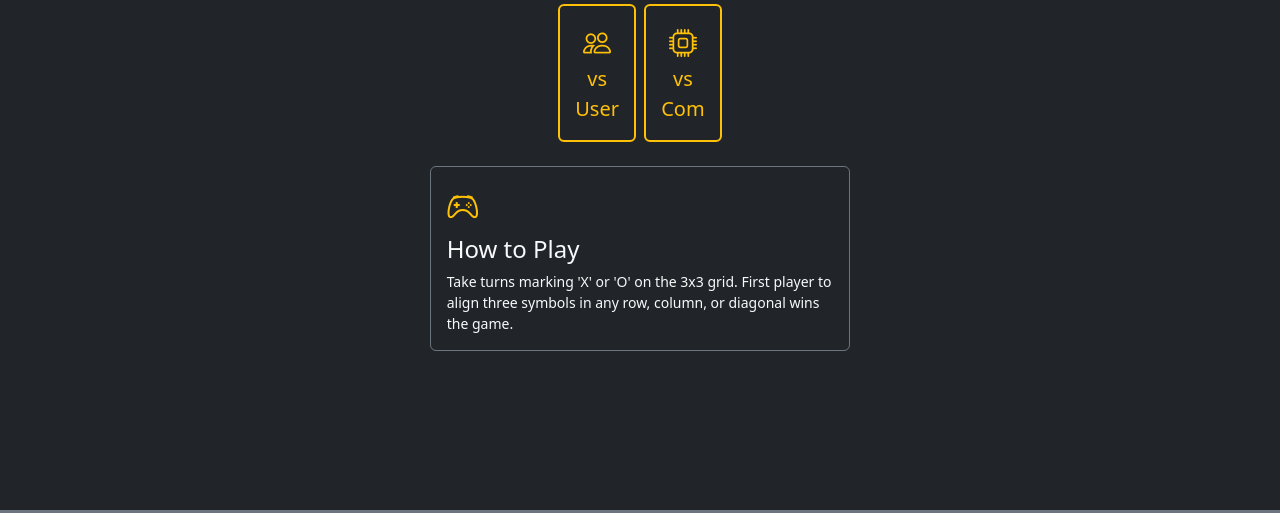
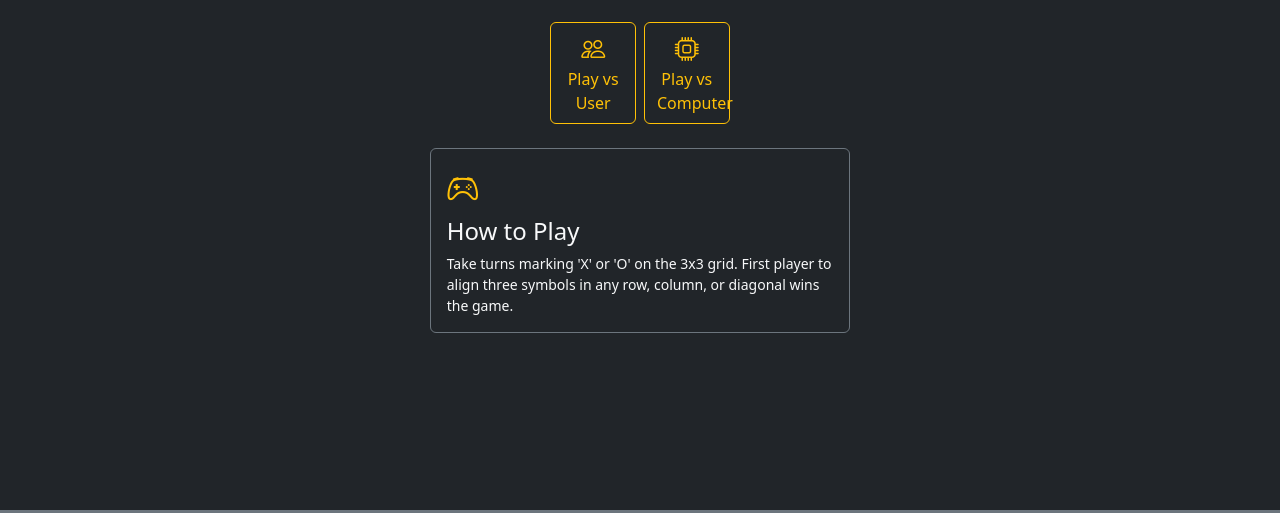
Before and after one commit to SadeepaNHerath/Tic-Tac-Toe, a plain HTML site: page index.html in a window 1280 px wide. Shown: the part 250-763 px from the top of the page. Drawn offline with nearby package versions, Linux system fonts and the light colour scheme.

```diff
--- a/index.html
+++ b/index.html
@@ -21,14 +21,14 @@
         </p>
 
         <div class="row justify-content-center">
-            <div class="col-6 col-md-5 pe-1">
-                <a href="vsPerson.html" class="btn btn-outline-warning w-100 py-3 border-2 fs-5">
-                    <i class="bi bi-people fs-3"></i><br> vs User
+            <div class="col-5 col-md-4 pe-1">
+                <a href="vsPerson.html" class="btn btn-outline-warning w-100 py-2">
+                    <i class="bi bi-people fs-4"></i><br> Play vs User
                 </a>
             </div>
-            <div class="col-6 col-md-5 ps-1">
-                <a href="vsComputer.html" class="btn btn-outline-warning w-100 py-3 border-2 fs-5">
-                    <i class="bi bi-cpu fs-3"></i><br> vs Com
+            <div class="col-5 col-md-4 ps-1">
+                <a href="vsComputer.html" class="btn btn-outline-warning w-100 py-2">
+                    <i class="bi bi-cpu fs-4"></i><br> Play vs Computer
                 </a>
             </div>
         </div>
```
Also changed, not shown: vsComputerApp.js (+5 -21 lines), vsPersonApp.js (+3 -12 lines), img/gameplay.gif (deleted), img/main-page.png (added), img/vs-pc.png (added), 1 other file.
